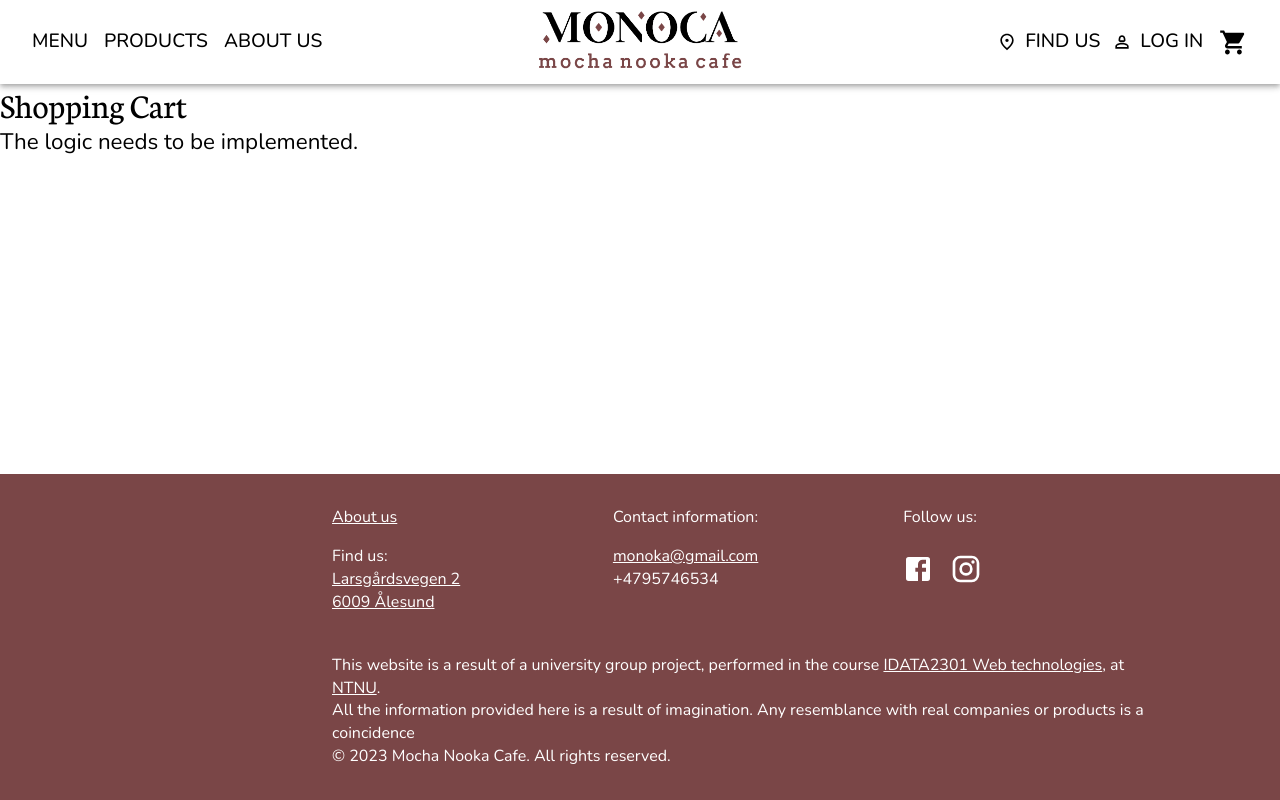
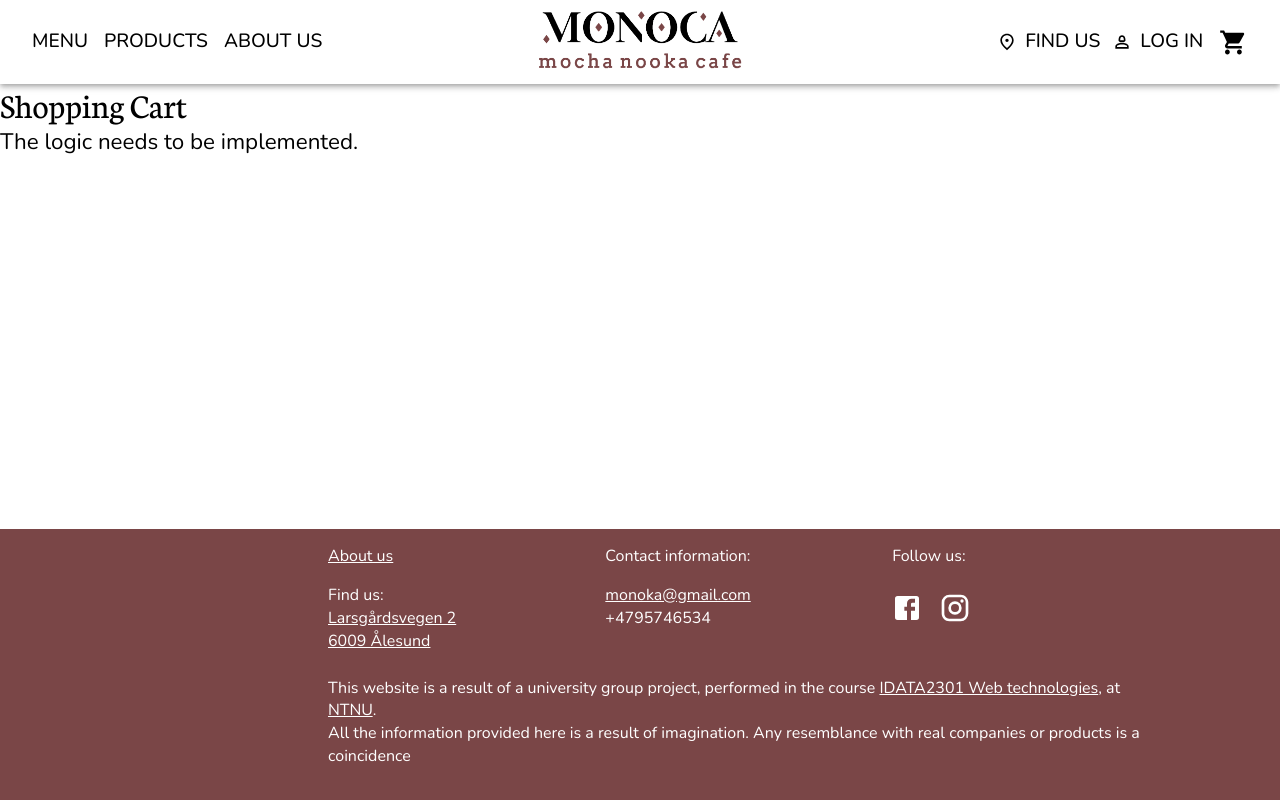
Before and after one commit to ivannakolesnyk/ivannakolesnyk.github.io, a React (Create React App) app in the folder webshop-frontend/: page /shoppingcart in a window 1280 px wide. Built offline with nearby package versions, Linux system fonts and the light colour scheme.

Commit message:
Update spacing footer
Update spacing and remove some text, to make the footer
work better on smaller screens.

```diff
--- a/webshop-frontend/src/components/Footer.jsx
+++ b/webshop-frontend/src/components/Footer.jsx
@@ -19,7 +19,7 @@ const Footer = () => {
   return (
     <Grid
       container
-      spacing={2}
+      spacing={0}
       sx={{
         bgcolor: theme.palette.primary.main,
         p: 2,
@@ -103,8 +103,6 @@ const Footer = () => {
           .<br></br>
           All the information provided here is a result of imagination. Any
           resemblance with real companies or products is a coincidence
-          <br></br>© {new Date().getFullYear()} Mocha Nooka Cafe. All rights
-          reserved.
         </Typography>
       </Grid>
       <Grid item xs={1}></Grid>
```
